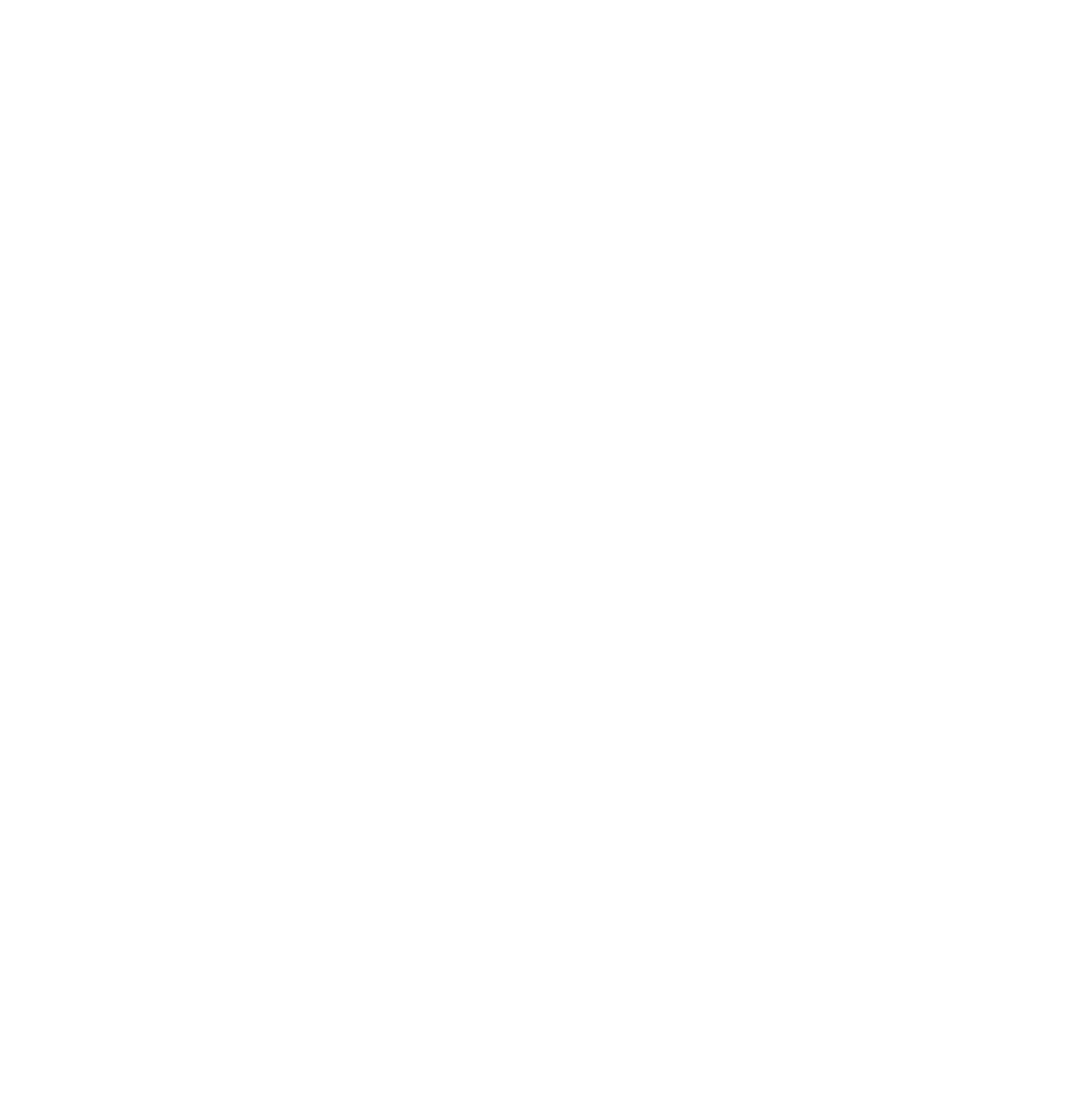
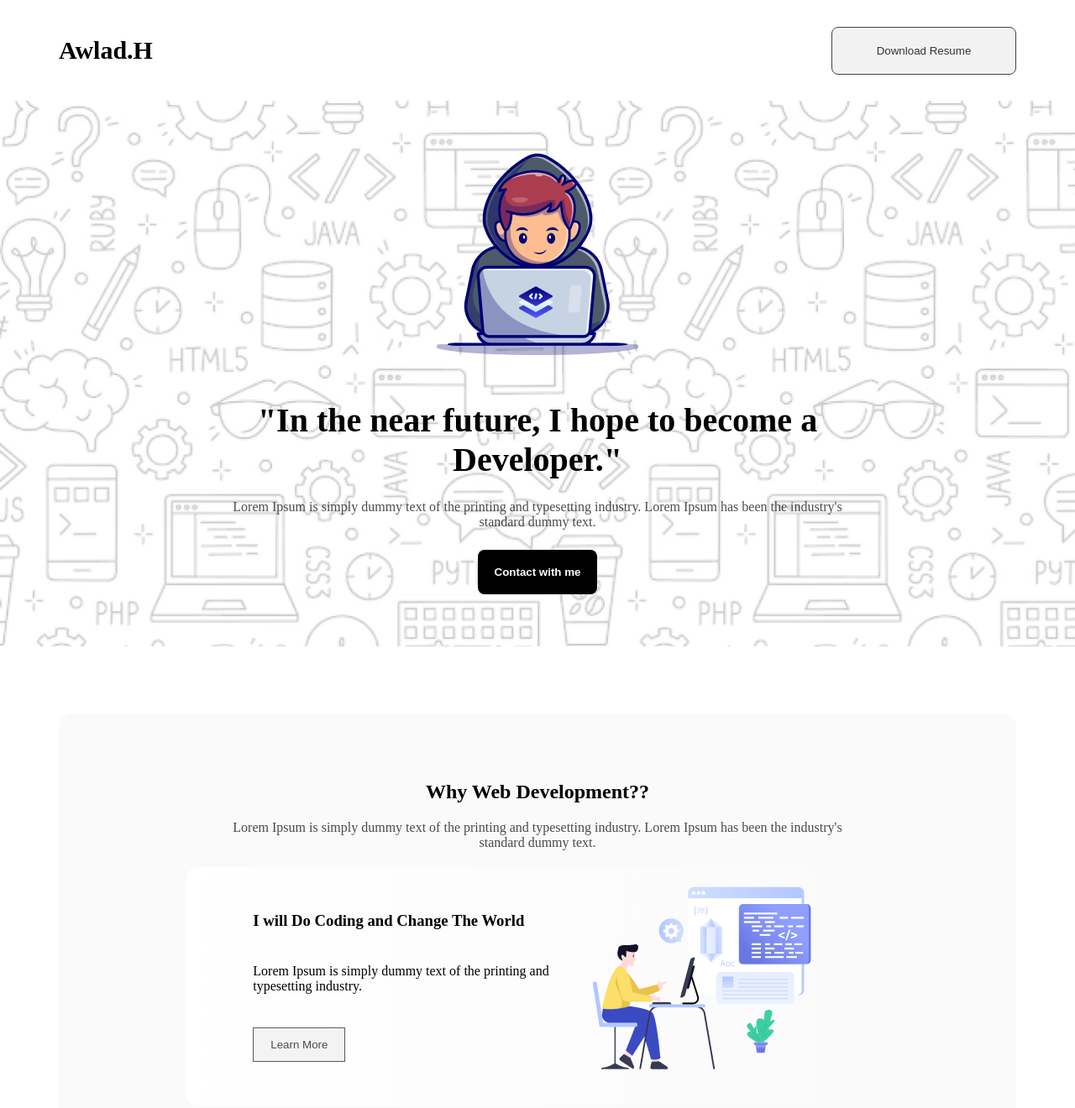
Before and after one commit to MohammadRofikulIslam/B10A1-Challenge-Begins, a plain HTML site: page index.html in a window 1280 px wide. Shown: the top 1320 px of the page at 84% size. Before the commit the page ends 800 px from the top, so only its background shows below. Drawn offline with Linux system fonts and the light colour scheme; a web font is replaced by a local one.

Commit message:
Navbar and Why Web Devlopment Section Added

```diff
--- a/index.html
+++ b/index.html
@@ -8,9 +8,70 @@
 </head>
 <body>
 
-  <header></header>
+  <header>
+    <nav class="navbar">
+      <H3>Awlad.H</H3>
+      <button>Download Resume</button>
+    </nav>
+    <div class="banner">
+       <div class="banner-content">
+        <img src="assets/Group.png" alt="">
+       <h1>"In the near future, I hope to become a <br>Developer."</h1>
+       <p>Lorem Ipsum is simply dummy text of the printing and typesetting industry. Lorem Ipsum has been the industry's <br> standard dummy text.</p>
+       <button>Contact with me</button>
+       </div>
+      </div>
+  </header>
 
-  <main></main>
+  <main>
+    <!-- Why Web Development?? Section  -->
+    <section class="why-web-development-section">
+      <div>
+        <h1 class="section-title">Why Web Development??</h1>
+        <p class="section-discription">Lorem Ipsum is simply dummy text of the printing and typesetting industry. Lorem Ipsum has been the industry's standard dummy text.</p>
+      </div>
+
+      <div class="why-devlopment-container">
+        <div class="card-1">
+          <div class="card-1-item-1">
+            <h3>I will Do Coding and Change The World</h3>
+            <p>Lorem Ipsum is simply dummy text of the printing and <br>typesetting industry.</p>
+            <button>Learn More</button>
+          </div>
+          <div class="card-1-item-2">
+            <img src="assets/Layer_1.png" alt="">
+          </div>
+        </div>
+        <div class="card-1">
+          <div class="card-1-item-2">
+            <img src="assets/Group 3.png" alt="">
+          </div>
+          <div class="card-1-item-1">
+            <h3>I will Do Coding and Change The World</h3>
+            <p>Lorem Ipsum is simply dummy text of the printing and <br>typesetting industry.</p>
+            <button>Learn More</button>
+          </div>
+
+        </div>
+        <div class="card-1">
+          <div class="card-1-item-1">
+            <h3>I will Do Coding and Change The World</h3>
+            <p>Lorem Ipsum is simply dummy text of the printing and <br>typesetting industry.</p>
+            <button>Learn More</button>
+          </div>
+          <div class="card-1-item-2">
+            <img src="assets/Group 4.png" alt="">
+          </div>
+        </div>
+      </div>
+
+
+
+    </section>
+
+
+
+  </main>
 
   <footer></footer>
 
--- a/styles/style.css
+++ b/styles/style.css
@@ -0,0 +1,136 @@
+@import url('https://fonts.googleapis.com/css2?family=Azeret+Mono:ital,wght@0,100..900;1,100..900&display=swap');
+/* font-family: "Azeret Mono"; */
+
+/* Shared Styles */
+*{
+  padding: 0;
+  margin: 0;
+  /* font-family: "Azeret Mono", monospace; */
+}
+.section-title{
+  font-size: 24px;
+  font-weight: 800;
+  text-align: center;
+  padding-top: 80px;
+
+}
+.section-discription{
+  opacity: 0.7;
+  text-align: center;
+  padding: 20px 200px;
+
+
+}
+
+main{
+  max-width: 1140px;
+  margin: 0 auto;
+}
+
+
+
+
+/* Header Styles  */
+nav{
+  max-width: 1140px;
+  height: 60px;
+  margin: 0 auto;
+  display: flex;
+  justify-content: space-between;
+  align-items: center;
+  padding: 30px;
+
+  /* border: 2px solid black; */
+}
+nav h3{
+  font-size: 30px;
+
+}
+nav button{
+  width: 220px;
+  padding: 20px;
+  box-sizing: border-box;
+  border: 1px solid rgb(13, 19, 33);
+  border-radius: 8px;
+  opacity: 0.8;
+
+}
+
+.banner{
+  height: 650px;
+  margin-bottom: 80px;
+  background-image: url(../assets/Hero-bg.png);
+  background-size: cover;
+  display: flex;
+  justify-content: center;
+  align-items: center;
+  gap: 20px;
+}
+
+.banner-content{
+  width: 70%;
+  margin: 0 auto;
+  text-align: center;
+
+}
+.banner-content h1{
+  margin-top:50px;
+  font-size: 40px;
+}
+.banner-content p{
+  margin: 24px;
+  opacity: 0.7;
+
+}
+.banner-content button{
+  padding: 15px 20px;
+  border: none;
+  border-radius: 8px;
+  color: white;
+  background-color: black;
+  color: rgb(255, 255, 255);
+  font-weight: 600;
+line-height: 23px;
+letter-spacing: 0%;
+text-align: center;
+}
+
+
+
+.why-web-development-section{
+
+  /* height: 1400px; */padding-bottom: 40px;
+
+  border-radius: 16px;
+  background: rgba(13, 19, 33, 0.02);
+  margin-bottom: 20px;
+  /* padding: 80px; */
+  /* border: 2px solid black; */
+}
+.card-1{
+  /* border: 2px solid black; */
+  width: 70%;
+  margin: 0 auto;
+  border-radius: 16px;
+  background: linear-gradient(90.00deg, rgb(255, 255, 255),rgba(255, 255, 255, 0) 100%);
+  display: flex;
+  justify-content: center;
+  align-items: center;
+  padding: 20px;
+  gap: 50px;
+}
+.card-1-item-1 p {
+ margin: 40px 0;
+}
+
+.card-1-item-1 button {
+  padding: 12px 20px;
+  box-sizing: border-box;
+  border: 1px solid rgb(13, 19, 33);
+  opacity: 0.7;
+}
+.why-devlopment-container{
+  display: flex;
+  flex-direction: column;
+  gap: 30px;
+}
```
